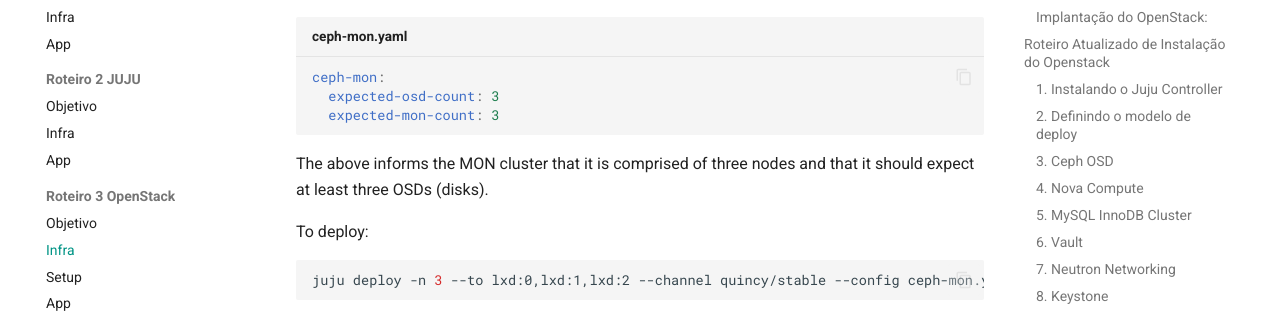
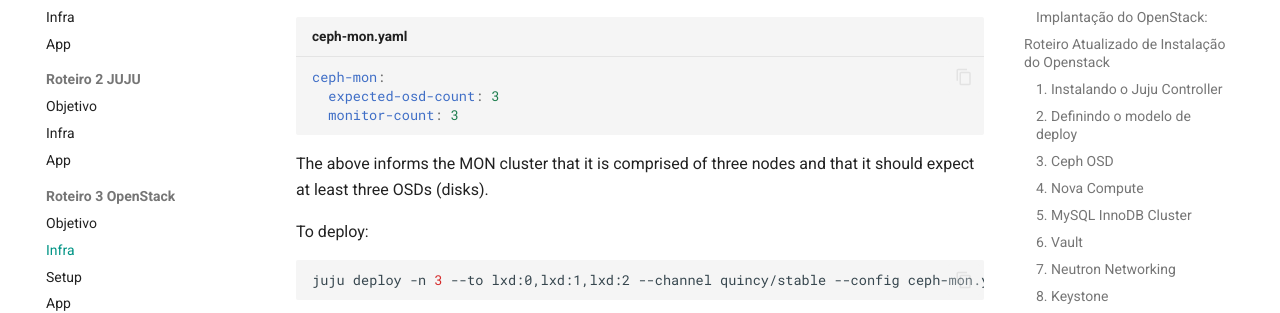
Before and after one commit to Insper/computacao-nuvem, an MkDocs documentation site: the page built from docs/roteiros/3.infra.md, in a window 1280 px wide and 900 px high, scrolled down 11441 px. Shown: the part 154-467 px from the top of the window. Built offline with MkDocs 1.6.1 and Material for MkDocs 9.7.7, drawn with Linux system fonts in a browser that asks for light colours; nearby versions of some CDN libraries; comment, search, counter and statistics services are not loaded; some of the changed lines change nothing that is shown.

Commit message:
correcao do arquivo ceph-mon.yaml

````diff
--- a/docs/roteiros/3.infra.md
+++ b/docs/roteiros/3.infra.md
@@ -474,7 +474,7 @@
 ``` {.yaml .copyable .numberLines startFrom="1" title="ceph-mon.yaml"}
 ceph-mon:
   expected-osd-count: 3
-  expected-mon-count: 3
+  monitor-count: 3
 ```
 
 The above informs the MON cluster that it is comprised of three nodes and that it should expect at least three OSDs (disks).
````
